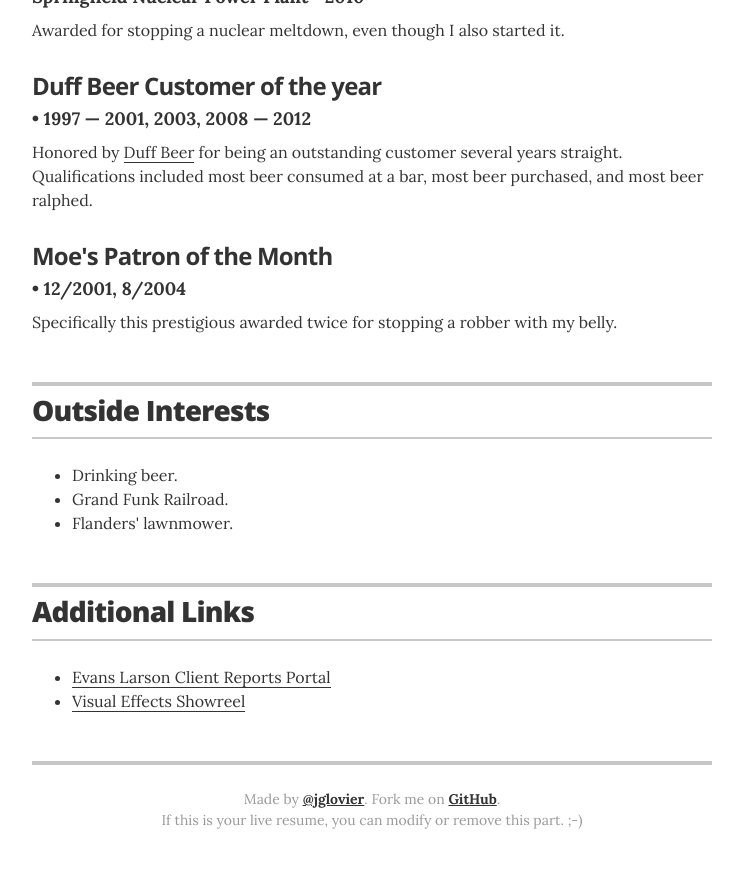
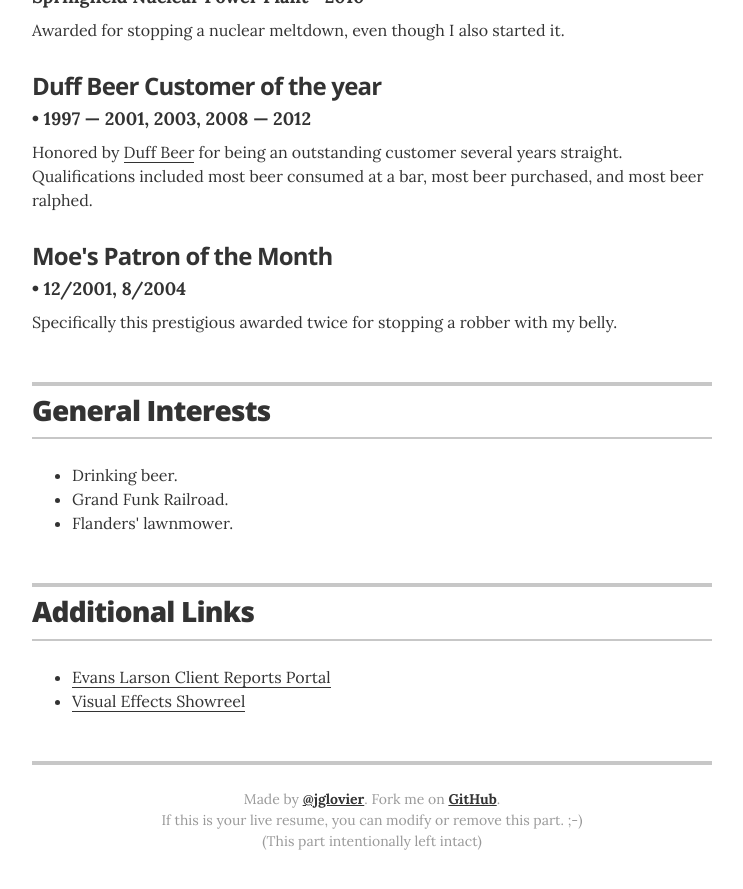
Before and after one commit to christian-kramer/christian-kramer.github.io, a Jekyll site: the page built from index.html, in a window 1280 px wide and 900 px high, scrolled down 2431 px. Shown: the top 889 px of the window, without its empty margins (268-1011 px from the left). Built offline with Jekyll 4.4.1, drawn with Linux system fonts in a browser that asks for light colours.

Commit message:
changed "outside" to "general" interests, and end author disclaimer

```diff
--- a/_layouts/resume.html
+++ b/_layouts/resume.html
@@ -178,7 +178,7 @@
       <section class="content-section">
 
         <header class="section-header">
-          <h2>Outside Interests</h2>
+          <h2>General Interests</h2>
         </header>
 
         <div class="resume-item">
@@ -232,6 +232,7 @@
       <footer class="page-footer">
         <p class="footer-line">Made by <a href="http://twitter.com/jglovier">@jglovier</a>. Fork me on <a href="https://github.com/jglovier/resume-template">GitHub</a>.</p>
         <p class="footer-line">If this is your live resume, you can modify or remove this part. ;-)</p>
+        <p class="footer-line">(This part intentionally left intact)</p>
       </footer>
 
     </div>
```
